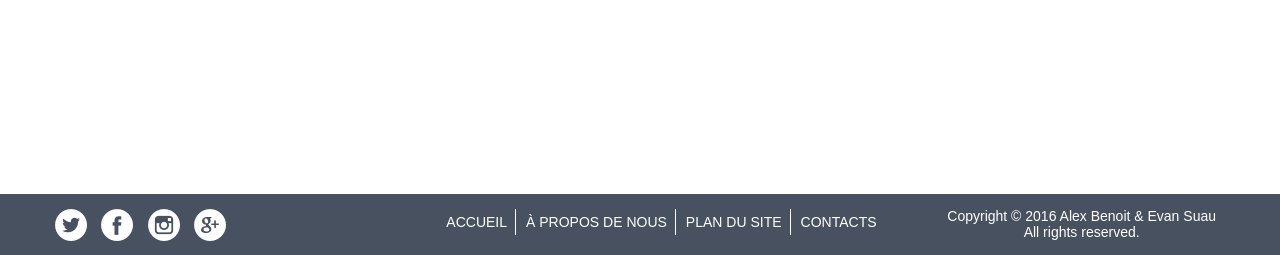
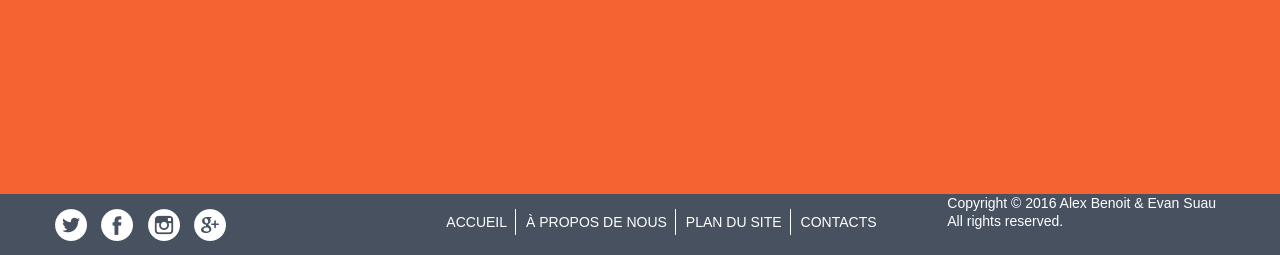
Before and after one commit to been3/mosquee, a PHP site: page /404.php in a window 1280 px wide. Shown: the part 545-800 px from the top of the page. Run offline with PHP 8.4, Linux system fonts and the light colour scheme.

Commit message:
Added style to page 404

```diff
--- a/content/css/main.css
+++ b/content/css/main.css
@@ -319,3 +319,33 @@ footer nav ul li a:hover {
     font-size: 14px;
     text-align: center;
 }
+
+
+/* ERROR 404 PAGE */
+
+.content.not-found {
+    background: #f46330;
+    color: white;
+    font-size: 60px;
+    height: 100%;
+    position: absolute;
+    top: 0;
+    width: 100%;
+    z-index: -1;
+}
+
+.not-found section {
+    top: 210px;
+    margin: auto;
+    position: relative;
+    width: 1000px;
+}
+
+.not-found section img {
+    float: left;
+    margin-right: 50px;
+}
+
+.not-found h1, p {
+    display: inline;
+}
```
Also changed, not shown: content/img/icons/sad-emoticon-square-face_256px_white.png (added).
